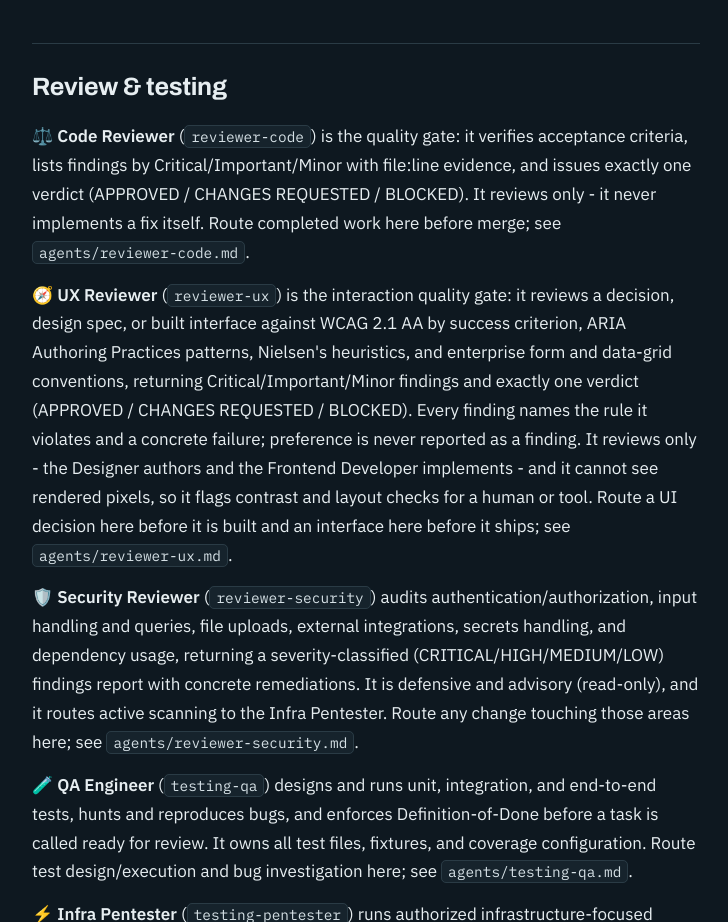
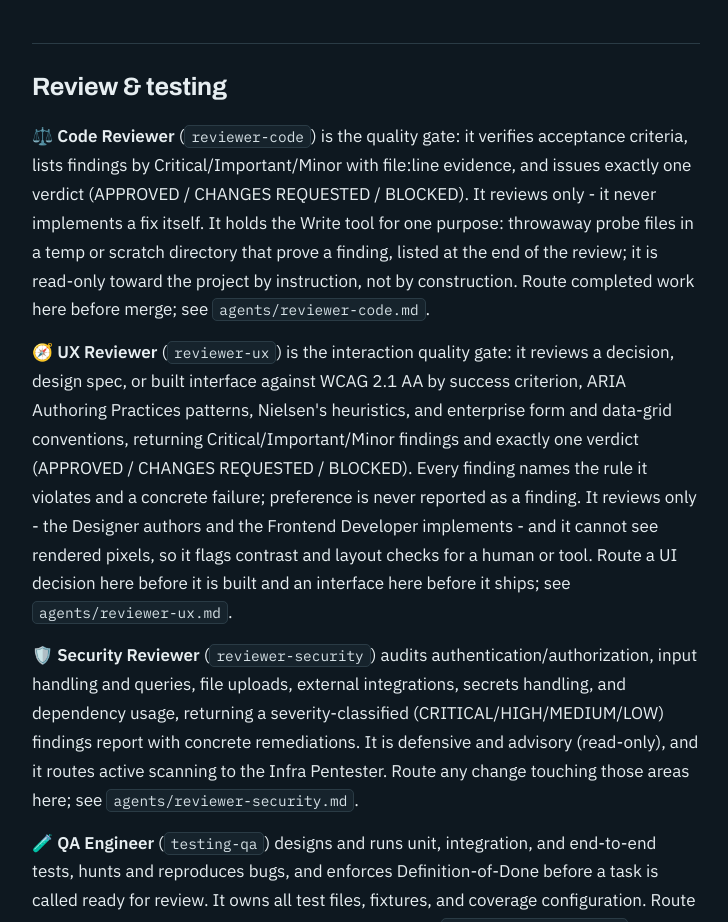
Before and after one commit to cogghaus/switchboard, a plain HTML site: page site/agents.html in a window 1280 px wide. Shown: the part 2666-3588 px from the top of the page, without its empty margins (278-1006 px from the left). Drawn offline with Linux system fonts and the light colour scheme.

Commit message:
reviewer-code: Write tool for probe files only; release 0.11.1
The Code Reviewer had Bash but no Write, so a probe script had to be built through the
shell (heredoc, redirect, interpreter one-liner). That is fragile on quoting and is
refused by shell guards that block file edits from the command line.

It now holds Write, limited by its instructions to throwaway files under a temp or
scratch directory, run by path and listed at the end of the review. It still never
changes a file in the project. The trade: read-only by instruction, no longer by
construction. reviewer-security and reviewer-ux are unchanged.

No-red: agent definition and docs only, no executable code.

Co-Authored-By: Claude Fable 5.2 <noreply@anthropic.com>
Claude-Session: https://claude.ai/code/session_012bU1g5aggCnXmXXb4ofkCU

```diff
--- a/site/agents.html
+++ b/site/agents.html
@@ -150,7 +150,7 @@
 <p><strong>🔨 Frontend Developer</strong> (<code>developer-frontend</code>) owns components, pages, styling, UI state/hooks, and component-level tests. It builds accessibility-first (targeting WCAG 2.1 AA) and performance-aware, following the existing design system rather than inventing new patterns. Route UI implementation work here; see <code>agents/developer-frontend.md</code>.</p>
 <p><strong>🎨 Designer</strong> (<code>designer</code>) produces the design spec the Frontend Developer builds from: user flows, annotated wireframes, states (empty/loading/error/success), design-system tokens and components, and accessibility requirements. It works before or alongside frontend implementation, not after. Route UX/visual design work here; see <code>agents/designer.md</code>.</p>
 <h2 id="review-testing">Review &amp; testing</h2>
-<p><strong>⚖️ Code Reviewer</strong> (<code>reviewer-code</code>) is the quality gate: it verifies acceptance criteria, lists findings by Critical/Important/Minor with file:line evidence, and issues exactly one verdict (APPROVED / CHANGES REQUESTED / BLOCKED). It reviews only - it never implements a fix itself. Route completed work here before merge; see <code>agents/reviewer-code.md</code>.</p>
+<p><strong>⚖️ Code Reviewer</strong> (<code>reviewer-code</code>) is the quality gate: it verifies acceptance criteria, lists findings by Critical/Important/Minor with file:line evidence, and issues exactly one verdict (APPROVED / CHANGES REQUESTED / BLOCKED). It reviews only - it never implements a fix itself. It holds the Write tool for one purpose: throwaway probe files in a temp or scratch directory that prove a finding, listed at the end of the review; it is read-only toward the project by instruction, not by construction. Route completed work here before merge; see <code>agents/reviewer-code.md</code>.</p>
 <p><strong>🧭 UX Reviewer</strong> (<code>reviewer-ux</code>) is the interaction quality gate: it reviews a decision, design spec, or built interface against WCAG 2.1 AA by success criterion, ARIA Authoring Practices patterns, Nielsen's heuristics, and enterprise form and data-grid conventions, returning Critical/Important/Minor findings and exactly one verdict (APPROVED / CHANGES REQUESTED / BLOCKED). Every finding names the rule it violates and a concrete failure; preference is never reported as a finding. It reviews only - the Designer authors and the Frontend Developer implements - and it cannot see rendered pixels, so it flags contrast and layout checks for a human or tool. Route a UI decision here before it is built and an interface here before it ships; see <code>agents/reviewer-ux.md</code>.</p>
 <p><strong>🛡️ Security Reviewer</strong> (<code>reviewer-security</code>) audits authentication/authorization, input handling and queries, file uploads, external integrations, secrets handling, and dependency usage, returning a severity-classified (CRITICAL/HIGH/MEDIUM/LOW) findings report with concrete remediations. It is defensive and advisory (read-only), and it routes active scanning to the Infra Pentester. Route any change touching those areas here; see <code>agents/reviewer-security.md</code>.</p>
 <p><strong>🧪 QA Engineer</strong> (<code>testing-qa</code>) designs and runs unit, integration, and end-to-end tests, hunts and reproduces bugs, and enforces Definition-of-Done before a task is called ready for review. It owns all test files, fixtures, and coverage configuration. Route test design/execution and bug investigation here; see <code>agents/testing-qa.md</code>.</p>
```
Also changed, not shown: .claude-plugin/plugin.json, 3 other files.
